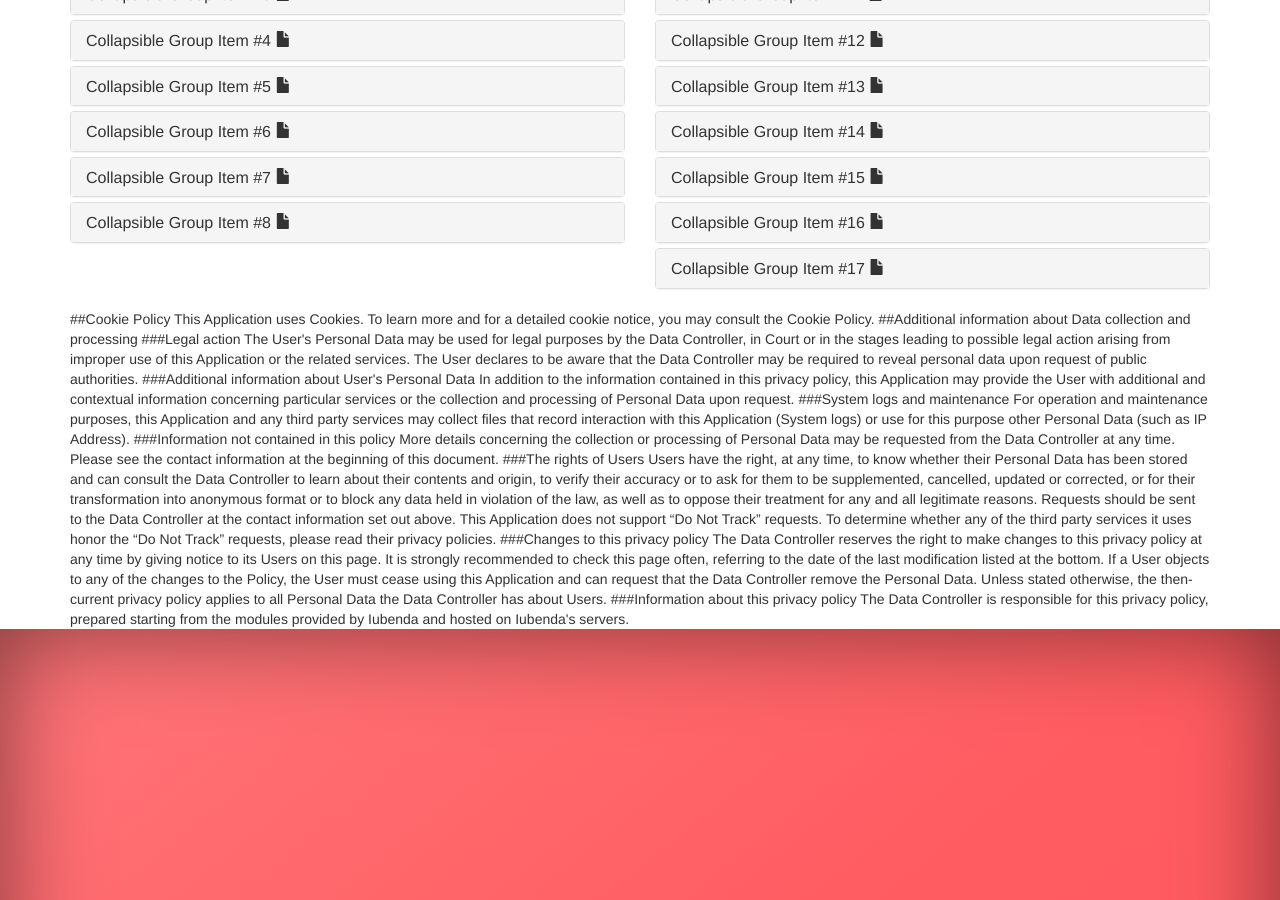
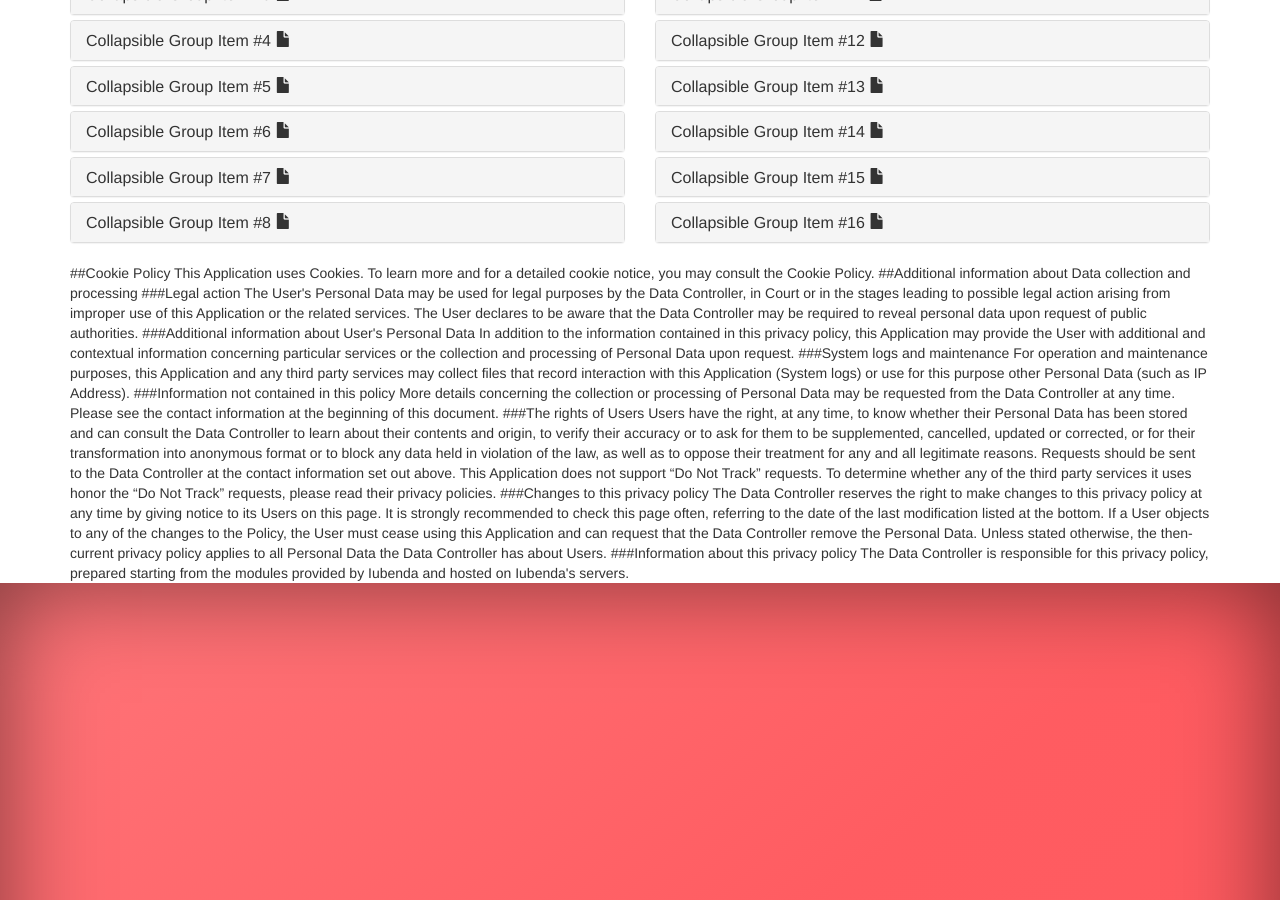
Before and after one commit to hub4hugs/hub4hugs.github.io, a Jekyll site: the page built from cookie.html, in a window 1280 px wide and 900 px high, scrolled down 2489 px. Built offline with Jekyll 4.4.1, drawn with Linux system fonts in a browser that asks for light colours; comment, search, counter and statistics services are not loaded.

Commit message:
Edit collapse items

```diff
--- a/cookie.html
+++ b/cookie.html
@@ -368,20 +368,7 @@ canonical: https://hub4hugs.github.io
 			      </div>
 			    </div>
 			  </div>
-			  <div class="panel panel-default">
-			    <div class="panel-heading" role="tab" id="heading17">
-			      <h4 class="panel-title">
-			        <a class="collapsed" role="button" data-toggle="collapse" data-parent="#accordion" href="#collapse17" aria-expanded="false" aria-controls="collapse17">
-			          Collapsible Group Item #17 <span class="glyphicon glyphicon-file" aria-hidden="true"></span>
-			        </a>
-			      </h4>
-			    </div>
-			    <div id="collapse17" class="panel-collapse collapse" role="tabpanel" aria-labelledby="heading17">
-			      <div class="panel-body">
-			        Anim pariatur cliche reprehenderit, enim eiusmod high life accusamus terry richardson ad squid. 3 wolf moon officia aute, non cupidatat skateboard dolor brunch. Food truck quinoa nesciunt laborum eiusmod. Brunch 3 wolf moon tempor, sunt aliqua put a bird on it squid single-origin coffee nulla assumenda shoreditch et. Nihil anim keffiyeh helvetica, craft beer labore wes anderson cred nesciunt sapiente ea proident. Ad vegan excepteur butcher vice lomo. Leggings occaecat craft beer farm-to-table, raw denim aesthetic synth nesciunt you probably haven't heard of them accusamus labore sustainable VHS.
-			      </div>
-			    </div>
-			  </div>
+
 			</div>
 			<!--End collapse list-->
 		  </div><!-- col-6 end -->
```
